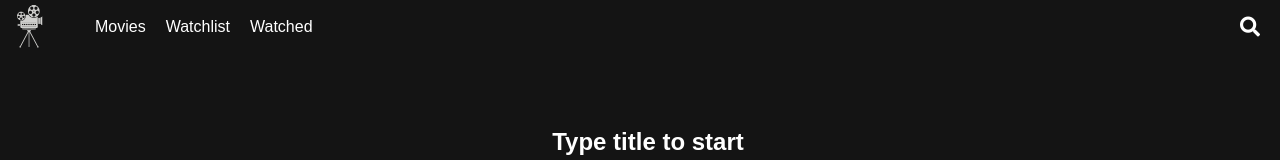
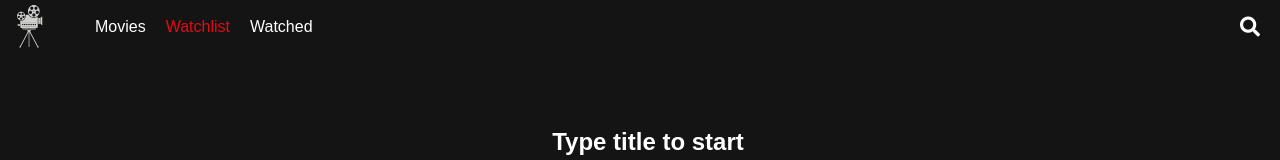
Before and after one commit to panpusto/movie-lib, a React (Create React App) app: page /watchlist in a window 1280 px wide. Shown: the top 160 px of the page. Built offline with nearby package versions, Linux system fonts and the light colour scheme.

Commit message:
#9-add-highliting-active-link-for-navbar

```diff
--- a/src/components/MainNavigation/NavigationLink.js
+++ b/src/components/MainNavigation/NavigationLink.js
@@ -3,8 +3,13 @@ const { NavLink } = require("react-router-dom");
 
 function NavigationLink({ link, linkName }) {
     return (
-            <li className={classes.navLink}>
-                <NavLink to={link}>
+            <li className={classes.navLinks}>
+            <NavLink
+                to={link}
+                className={({ isActive }) =>
+                    isActive
+                        ? `${classes.navLink} ${classes.active}`
+                        : classes.navLink}>
                     {linkName}
                 </NavLink>
             </li>
--- a/src/components/MainNavigation/NavigationLink.module.css
+++ b/src/components/MainNavigation/NavigationLink.module.css
@@ -1,13 +1,17 @@
-.navLink li {
+.navLinks {
     font-size: 16px;
 }
 
-.navLink a {
+.navLink {
     text-decoration: none;
     color: #fff;
     transition: color 0.3s ease;
 }
 
-.navLink a:hover {
+.navLink:hover {
     color: #e50914;
 }
+
+.active {
+    color: #e50914;
+}
```
Also changed, not shown: src/components/MainNavigation/NavigationLinks.js (+12 -3 lines).
